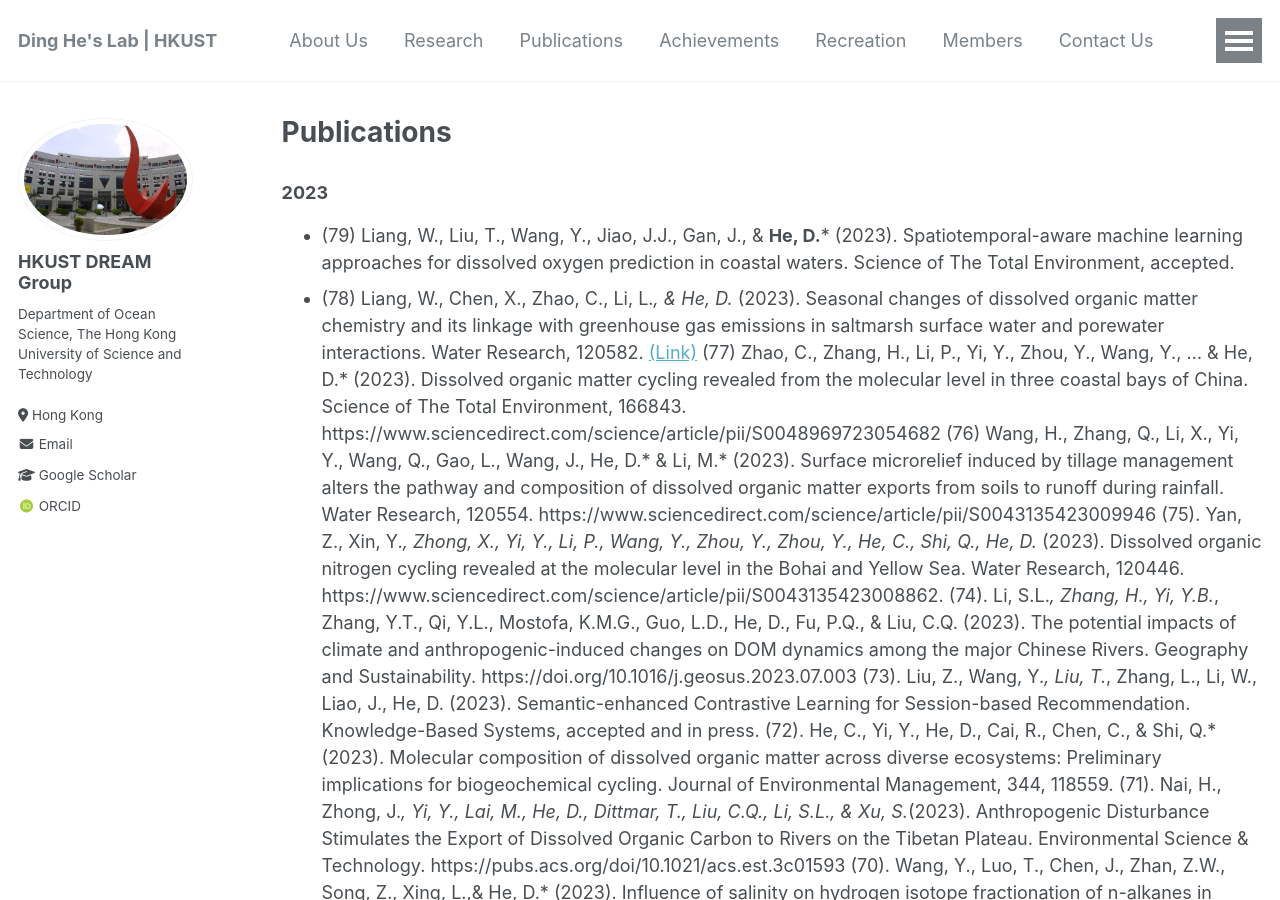
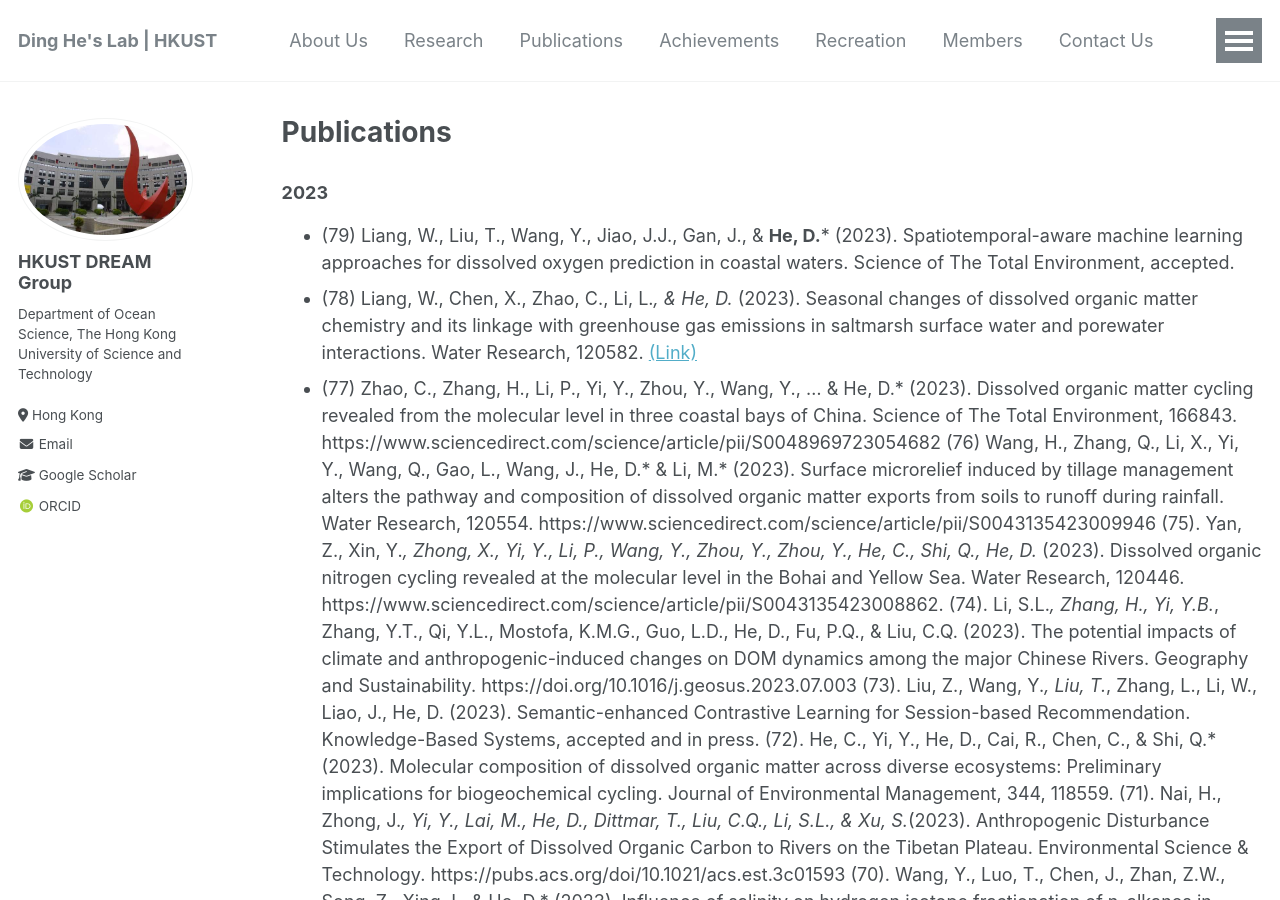
Before and after one commit to hkustDingHe/hkustDingHe.github.io, a Jekyll site: the page built from _pages/publications.md, in a window 1280 px wide and 900 px high. Built offline with Jekyll 4.4.1, drawn with Linux system fonts in a browser that asks for light colours; some web fonts are replaced.

```diff
--- a/_pages/publications.md
+++ b/_pages/publications.md
@@ -10,7 +10,7 @@ author_profile: true
 ### 2023
 - (79) Liang, W., Liu, T., Wang, Y., Jiao, J.J., Gan, J., & **He, D.*** (2023). Spatiotemporal-aware machine learning approaches for dissolved oxygen prediction in coastal waters. Science of The Total Environment, accepted.
 - (78) Liang, W., Chen, X., Zhao, C., Li, L.*, & He, D.* (2023). Seasonal changes of dissolved organic matter chemistry and its linkage with greenhouse gas emissions in saltmarsh surface water and porewater interactions. Water Research, 120582. [(Link)](https://www.sciencedirect.com/science/article/pii/S0043135423010229)
-(77) Zhao, C., Zhang, H., Li, P., Yi, Y., Zhou, Y., Wang, Y., … & He, D.* (2023). Dissolved organic matter cycling revealed from the molecular level in three coastal bays of China. Science of The Total Environment, 166843. https://www.sciencedirect.com/science/article/pii/S0048969723054682
+- (77) Zhao, C., Zhang, H., Li, P., Yi, Y., Zhou, Y., Wang, Y., … & He, D.* (2023). Dissolved organic matter cycling revealed from the molecular level in three coastal bays of China. Science of The Total Environment, 166843. https://www.sciencedirect.com/science/article/pii/S0048969723054682
 (76) Wang, H., Zhang, Q., Li, X., Yi, Y., Wang, Q., Gao, L., Wang, J., He, D.* & Li, M.* (2023). Surface microrelief induced by tillage management alters the pathway and composition of dissolved organic matter exports from soils to runoff during rainfall. Water Research, 120554. https://www.sciencedirect.com/science/article/pii/S0043135423009946
 (75). Yan, Z., Xin, Y.*, Zhong, X., Yi, Y., Li, P., Wang, Y., Zhou, Y., Zhou, Y., He, C., Shi, Q., He, D.* (2023). Dissolved organic nitrogen cycling revealed at the molecular level in the Bohai and Yellow Sea. Water Research, 120446. https://www.sciencedirect.com/science/article/pii/S0043135423008862.
 (74). Li, S.L.*, Zhang, H., Yi, Y.B.*, Zhang, Y.T., Qi, Y.L., Mostofa, K.M.G., Guo, L.D., He, D., Fu, P.Q., & Liu, C.Q. (2023). The potential impacts of climate and anthropogenic-induced changes on DOM dynamics among the major Chinese Rivers. Geography and Sustainability. https://doi.org/10.1016/j.geosus.2023.07.003
```
